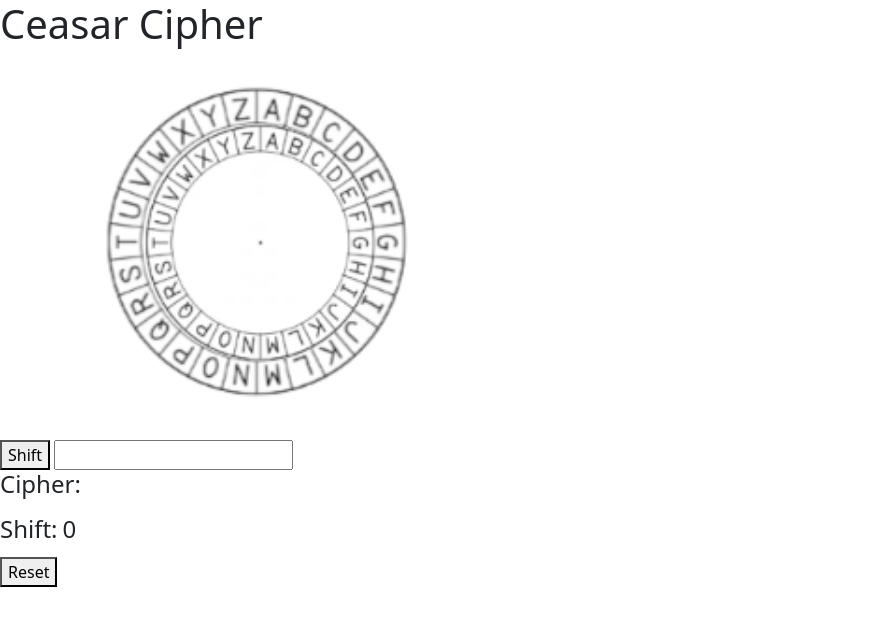
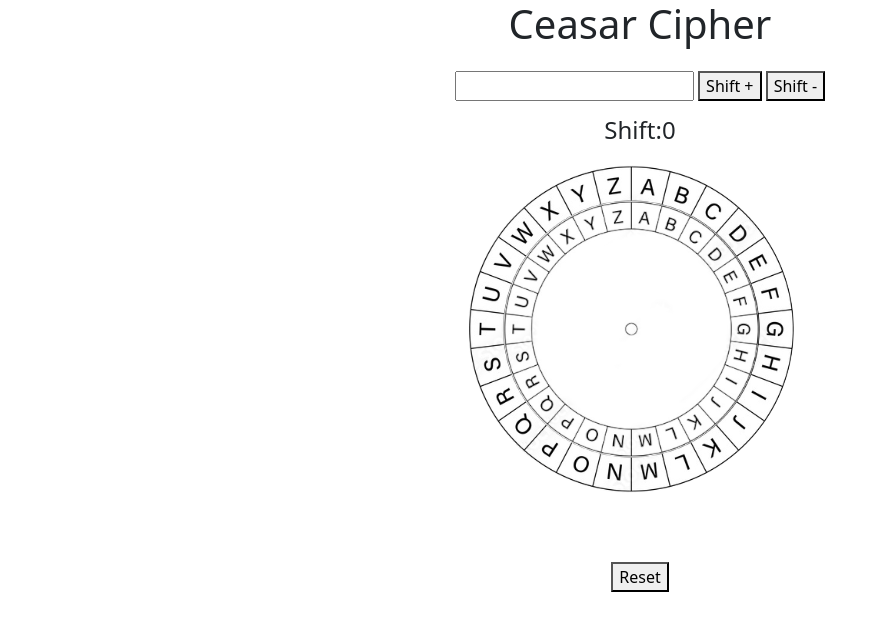
Before and after one commit to an-andrey/ceasarCipher, a plain HTML site: page index.html in a window 1280 px wide. Both pictures are taken after a click on the button "Reset". Shown: the whole page, without its empty margins (0-888 px from the left). Drawn offline with nearby package versions, Linux system fonts and the light colour scheme.

Commit message:
refactoring of the entire website

```diff
--- a/index.html
+++ b/index.html
@@ -12,64 +12,70 @@
     <title>Ceasar Cipher</title>
   </head>
   <style>
+    h4 {
+      margin-top: 15px;
+    }
     body {
-      position: relative;
-    }
-    h4 {
-      padding-right: 5px;
+      display: flex;
+      flex-direction: column;
+      justify-content: center;
+      align-items: center;
+      margin: 0;
     }
     .image-container {
+      display: flex;
+      align-items: center;
+    }
+    .stacked-images {
       position: relative;
-      /* Set width and height if needed */
+      margin-right: 15px;
     }
-
-    .form {
+    .stacked-images img {
+      width: 100%;
+      display: block;
+    }
+    .overlay-image {
+      transition: transform 0.3s ease-in;
       position: absolute;
-      margin-top: 30%;
-      padding-bottom: 50px;
-    }
-    .bottom-image,
-    .top-image {
-      position: absolute;
-      width: 40%;
       top: 0;
       left: 0;
     }
-
-    .top-image {
-      z-index: 1; /* Places the top image above the bottom image */
-      /* Adjust positioning of the top image if needed */
-    }
-    .rotate {
-      transition: transform 0.5s ease-in; /* Animation duration */
-      transform-origin: 50% 50%; /* Set rotation origin (e.g., upper-right corner) */
-    }
   </style>
   <body>
-    <h1>Ceasar Cipher</h1>
-    <div class="image-container">
-      <img class="rotate bottom-image" src="wheel.png" />
-      <img class="top-image" src="wheel2.png" />
-    </div>
+    <h1 style="padding-bottom: 15px">Ceasar Cipher</h1>
     <div class="form">
       <div>
-        <button id="rotateBtn">Shift</button>
         <input type="text" id="message" />
+        <button onclick="rotateImages('up')">Shift +</button>
+        <button onclick="rotateImages('down')">Shift -</button>
       </div>
-      <div style="display: flex">
-        <h4>Cipher:</h4>
-        <p id="msg" style="font-size: 1.3em; height: 1.4em"></p>
     </div>
     <div style="display: flex">
       <h4>Shift:</h4>
       <h4 id="shift" style="height: 1.4em">0</h4>
     </div>
-      <button id="reset" onclick="resetRotation()">Reset</button>
+
+    <div class="image-container">
+      <!-- First set of stacked images -->
+      <div class="stacked-images">
+        <img src="wheelBig.png" alt="Image 1" />
+        <img src="wheelSmall.png" alt="Image 2" class="overlay-image" />
       </div>
+
+      <!-- Second set of stacked images -->
+      <!-- <div class="stacked-images">
+        <img src="letters.png" alt="Image 3" />
+        <img src="lettersSmall.png" alt="Image 4" class="overlay-image" />
+      </div> -->
+    </div>
+    <div style="display: flex">
+      <p id="msg" style="font-size: 1.3em; height: 1.4em"></p>
+    </div>
+    <button id="reset" onclick="resetRotation()" style="margin: 15px">
+      Reset
+    </button>
     <script>
-      let current_rotation = 0;
-      let rotation = 360 / 26;
-      let alphabet = [
+      let alphabetLower = [
         "a",
         "b",
         "c",
@@ -97,45 +103,106 @@
         "y",
         "z",
       ];
+      let alphabetUpper = [
+        "A",
+        "B",
+        "C",
+        "D",
+        "E",
+        "F",
+        "G",
+        "H",
+        "I",
+        "J",
+        "K",
+        "L",
+        "M",
+        "N",
+        "O",
+        "P",
+        "Q",
+        "R",
+        "S",
+        "T",
+        "U",
+        "V",
+        "W",
+        "X",
+        "Y",
+        "Z",
+      ];
+      // Get the overlay images
+      const overlayImages = document.querySelectorAll(".overlay-image");
+      const angle = 360 / 26;
+      let rotationAngle = 0;
+      let shift = 0;
 
       resetRotation = function () {
-        document.querySelector(".rotate").style.transform = "rotate(0deg)";
-        current_rotation = 0;
+        //sets angle back to 0
+        overlayImages.forEach((image) => {
+          image.style.transform = "rotate(0deg)";
+        });
+
+        rotationAngle = 0;
         shift = 0;
         document.getElementById("msg").textContent = updateMessage(
           document.getElementById("message").value
         );
         document.getElementById("shift").textContent = shift;
       };
-      shift = 0;
+
+      // Function to rotate the images
+      function rotateImages(dir) {
+        currentMsg = document.getElementById("message").value;
+        if (dir == "up") {
+          rotationAngle += 360 / 26; // Adjust the rotation angle as desired
+
+          shift = (shift + 1) % 25;
+        } else if (dir == "down") {
+          rotationAngle -= 360 / 26; // Adjust the rotation angle as desired
+          shift = (shift - 1) % 25;
+        }
+        document.getElementById("shift").textContent = shift;
+        document.getElementById("msg").textContent = updateMessage(currentMsg);
+        overlayImages.forEach((image) => {
+          image.style.transform = `rotate(${rotationAngle}deg)`;
+        });
+      }
+
       updateMessage = function (message) {
-        if (!parseInt(message)) {
-          message = message.toLowerCase();
         msgList = [...message];
         for (let i = 0; i < msgList.length; i++) {
-            //shifts char by 1 in alphabet, if z -> a
-            msgList[i] = alphabet[(alphabet.indexOf(msgList[i]) + shift) % 26];
+          lowerCase = true;
+          if (msgList[i].toLowerCase() == msgList[i]) {
+            char = alphabetLower.indexOf(msgList[i]);
+          } else {
+            char = alphabetUpper.indexOf(msgList[i]);
+            lowerCase = false;
           }
+          if (char != -1) {
+            //if the character is a letter, only then shift
+            letter = char + shift;
+            //js can't handle -1 modular, so make it positive
+            while (letter < 0) {
+              letter += 26;
+            }
+            //shift it by given shift
+            if (lowerCase) {
+              msgList[i] = alphabetLower[letter % 26];
+            } else {
+              msgList[i] = alphabetUpper[letter % 26];
+            }
+          }
+        }
+        //make the message back into a word
         message = msgList.join("");
         return message;
-        } else {
-          return null;
-        }
       };
 
       document.querySelector("#message").addEventListener("input", () => {
         currentMsg = document.getElementById("message").value;
         document.getElementById("msg").textContent = updateMessage(currentMsg);
       });
-      document.querySelector("#rotateBtn").addEventListener("click", () => {
-        currentMsg = document.getElementById("message").value;
-        shift++;
-        document.getElementById("shift").textContent = shift;
-        document.getElementById("msg").textContent = updateMessage(currentMsg);
-        current_rotation += rotation;
-        document.querySelector(".rotate").style.transform =
-          "rotate(" + current_rotation + "deg)";
-      });
     </script>
   </body>
 </html>
```
Also changed, not shown: letters.png (added), lettersSmall.png (added), wheel.png (deleted), wheel2.png (deleted), wheelBig.png (added), wheelSmall.png (added). Lines whose indentation alone changed are shown as unchanged.
